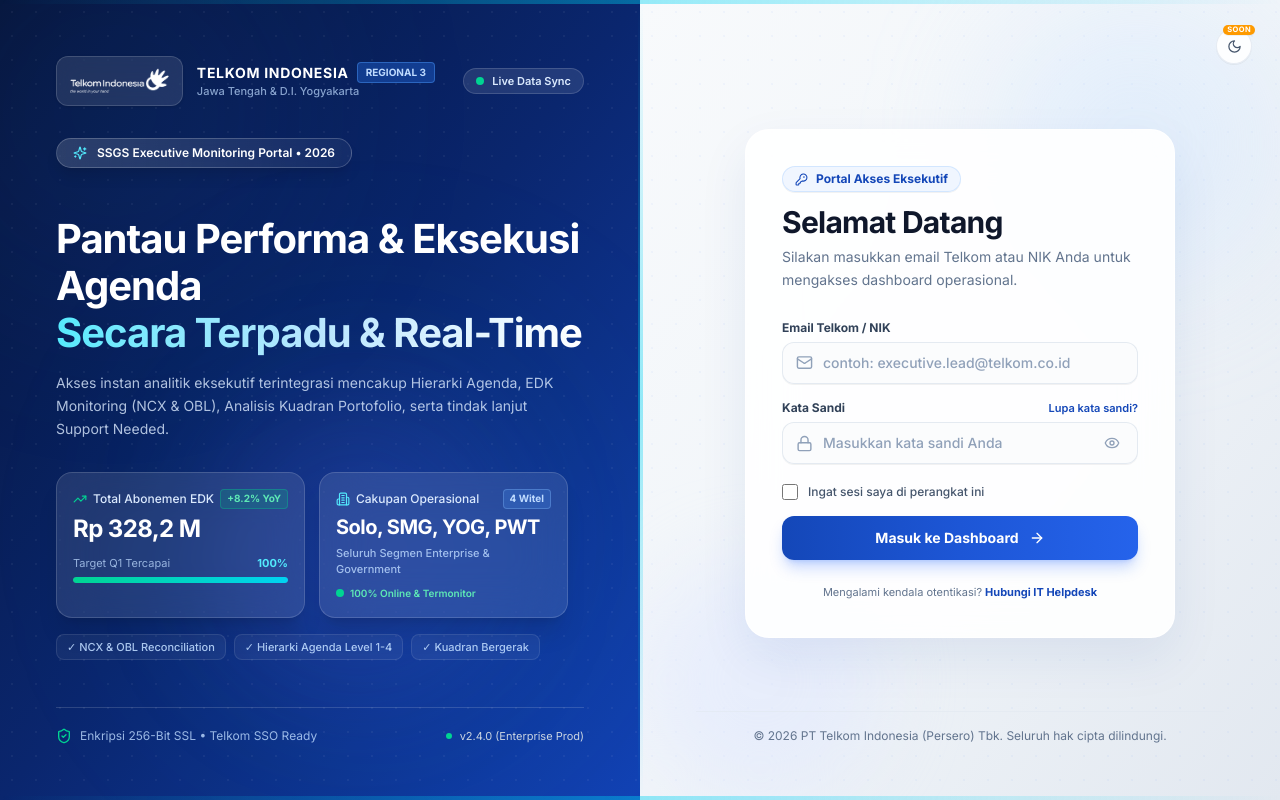
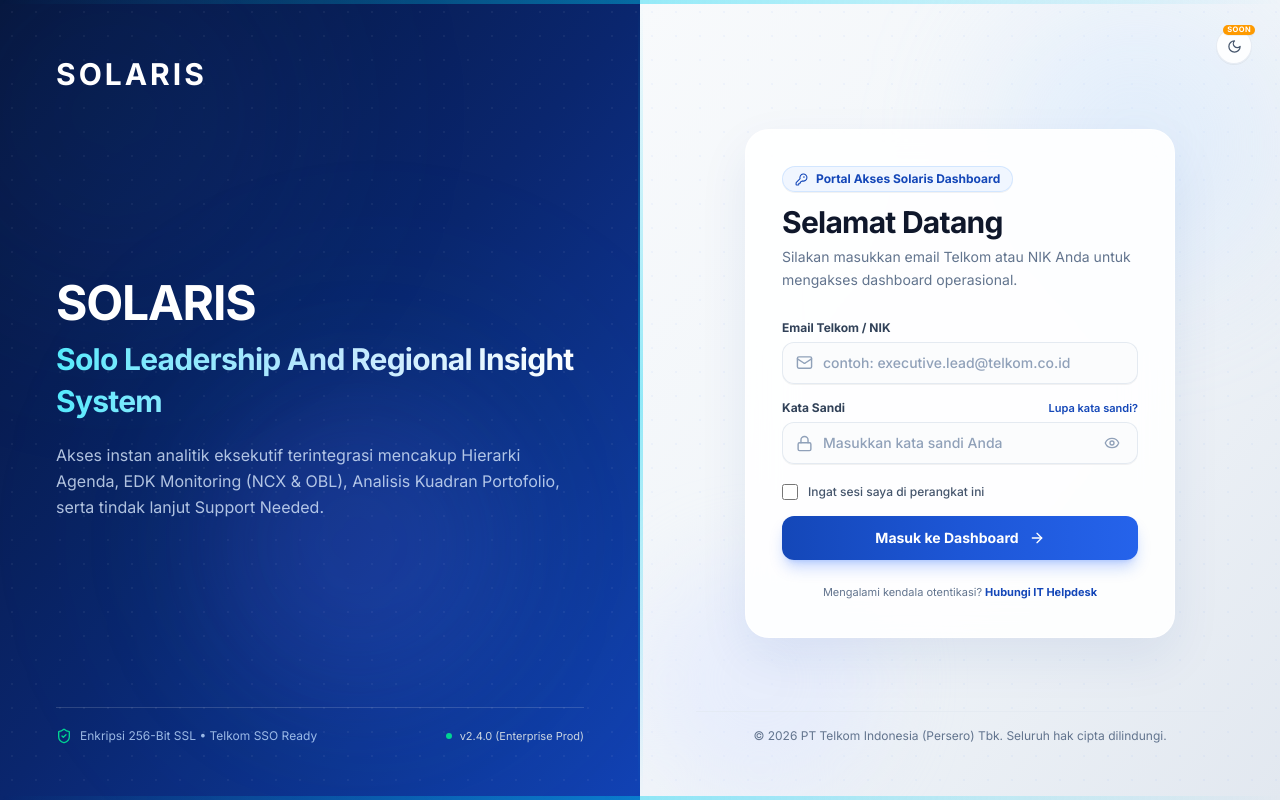
Before and after one commit to sanafaksa/telkom-dashboard, a React (Vite) app in the folder telkom/: page /login in a window 1280 px wide. Built offline with nearby package versions, Linux system fonts and the light colour scheme.

Commit message:
update baru  tampilan login  dan  redesign nama  by nafian

```diff
--- a/telkom/src/components/Layout.jsx
+++ b/telkom/src/components/Layout.jsx
@@ -105,13 +105,10 @@
     >
       {/* Brand Header */}
       <div className="flex items-center justify-between px-2 pt-1 pb-4 mb-1">
-        <NavLink to="/dashboard" className="flex items-center gap-2">
-          <img
-            src="/telkom-logo.png"
-            alt="Telkom Indonesia - the world in your hand"
-            className="h-12 object-contain max-w-[180px]"
-            style={{ filter: 'brightness(0) invert(1)' }}
-          />
+        <NavLink to="/dashboard" className="flex items-center gap-2 group select-none py-1">
+          <span className="text-xl font-black tracking-widest text-white group-hover:text-blue-100 transition-colors">
+            SOLARIS
+          </span>
         </NavLink>
         {onCollapse && (
           <button
--- a/telkom/src/pages/Login.jsx
+++ b/telkom/src/pages/Login.jsx
@@ -8,15 +8,9 @@
   ArrowRight,
   ShieldCheck,
   CheckCircle2,
-  Building2,
-  TrendingUp,
   AlertCircle,
   Loader2,
   KeyRound,
-  Sparkles,
-  Layers,
-  Fingerprint,
-  Sun,
   Moon
 } from 'lucide-react';
 import { useTheme } from '../context/ThemeContext';
@@ -114,7 +108,7 @@
           </div>
 
           <h2 className="relative z-10 text-2xl sm:text-3xl font-extrabold tracking-tight text-slate-900 mb-2">
-            Selamat Datang di SSGS Portal
+            Selamat Datang di Solaris Portal
           </h2>
           <p className="relative z-10 text-xs sm:text-sm text-slate-500 mb-6">
             Menyiapkan modul analitik eksekutif Regional 3...
@@ -174,118 +168,24 @@
           />
           <div className="absolute top-1/2 left-1/3 size-72 rounded-full bg-indigo-500/15 blur-3xl pointer-events-none" />
 
-          {/* Top Brand & Indicator */}
+          {/* Top Brand */}
           <div className="relative z-10">
-            <div className="flex items-center justify-between">
-              <div className="flex items-center gap-3.5">
-                <div className="p-2 rounded-xl bg-white/10 backdrop-blur-md border border-white/15 shadow-sm">
-                  <img
-                    src="/telkom-logo.png"
-                    alt="Telkom Indonesia Logo"
-                    className="h-8 object-contain brightness-0 invert"
-                  />
-                </div>
-                <div>
-                  <div className="flex items-center gap-2">
-                    <span className="text-sm font-extrabold tracking-wider text-white">
-                      TELKOM INDONESIA
-                    </span>
-                    <span className="text-[10px] font-bold px-2 py-0.5 rounded bg-blue-500/30 border border-blue-400/40 text-blue-200 uppercase">
-                      Regional 3
-                    </span>
-                  </div>
-                  <p className="text-[11px] text-blue-200/70 font-medium">
-                    Jawa Tengah &amp; D.I. Yogyakarta
-                  </p>
-                </div>
-              </div>
-
-              <div className="inline-flex items-center gap-2 px-3 py-1 rounded-full bg-white/10 backdrop-blur-md border border-white/15 text-[11px] font-semibold text-blue-100">
-                <span className="size-2 rounded-full bg-emerald-400 animate-ping" />
-                <span>Live Data Sync</span>
-              </div>
-            </div>
-
-            {/* Portal Badge */}
-            <div className="inline-flex items-center gap-2.5 mt-8 px-4 py-1.5 rounded-full bg-gradient-to-r from-white/15 to-white/5 backdrop-blur-md border border-white/20 text-xs font-semibold text-white shadow-lg shadow-black/10">
-              <Sparkles size={14} className="text-cyan-300" />
-              <span>SSGS Executive Monitoring Portal • 2026</span>
-            </div>
+            <span className="text-2xl sm:text-3xl font-black tracking-widest text-white select-none">
+              SOLARIS
+            </span>
           </div>
 
-          {/* Center Content: Headline & Visual KPI Cards */}
+          {/* Center Content: Headline & Visual Branding */}
           <div className="relative z-10 my-auto py-8">
-            <h1 className="text-3xl xl:text-[40px] font-black tracking-tight leading-[1.18] text-white">
-              Pantau Performa &amp; Eksekusi Agenda <br />
-              <span className="text-transparent bg-clip-text bg-gradient-to-r from-cyan-300 via-sky-200 to-white">
-                Secara Terpadu &amp; Real-Time
-              </span>
+            <h1 className="text-4xl xl:text-5xl font-black tracking-tight text-white mb-3">
+              SOLARIS
             </h1>
-
-            <p className="mt-4 text-xs xl:text-sm text-blue-100/80 leading-relaxed max-w-lg">
+            <h2 className="text-2xl xl:text-3xl font-extrabold tracking-tight text-transparent bg-clip-text bg-gradient-to-r from-cyan-300 via-sky-200 to-white leading-snug">
+              Solo Leadership And Regional Insight System
+            </h2>
+            <p className="mt-5 text-sm xl:text-base text-blue-100/80 leading-relaxed max-w-lg font-normal">
               Akses instan analitik eksekutif terintegrasi mencakup Hierarki Agenda, EDK Monitoring (NCX &amp; OBL), Analisis Kuadran Portofolio, serta tindak lanjut Support Needed.
             </p>
-
-            {/* Glassmorphic KPI Cards */}
-            <div className="grid grid-cols-2 gap-3.5 mt-8 max-w-lg">
-              {/* Card 1: EDK Abonemen */}
-              <div className="group p-4 rounded-2xl bg-white/10 backdrop-blur-xl border border-white/15 shadow-xl hover:bg-white/[0.14] transition-all duration-300 hover:border-white/30">
-                <div className="flex items-center justify-between text-blue-200 text-xs font-medium mb-1">
-                  <span className="flex items-center gap-1.5 text-blue-100">
-                    <TrendingUp size={14} className="text-emerald-400" />
-                    Total Abonemen EDK
-                  </span>
-                  <span className="text-[10px] font-bold px-1.5 py-0.5 rounded bg-emerald-500/20 text-emerald-300 border border-emerald-400/30">
-                    +8.2% YoY
-                  </span>
-                </div>
-                <p className="text-2xl font-black text-white tracking-tight mt-1">
-                  Rp 328,2 M
-                </p>
-                <div className="mt-2.5 flex items-center justify-between text-[11px] text-blue-200/75">
-                  <span>Target Q1 Tercapai</span>
-                  <span className="font-bold text-cyan-300">100%</span>
-                </div>
-                <div className="w-full bg-white/15 h-1.5 rounded-full overflow-hidden mt-1.5">
-                  <div className="bg-gradient-to-r from-emerald-400 to-cyan-400 h-full rounded-full w-full" />
-                </div>
-              </div>
-
-              {/* Card 2: Cakupan Witel */}
-              <div className="group p-4 rounded-2xl bg-white/10 backdrop-blur-xl border border-white/15 shadow-xl hover:bg-white/[0.14] transition-all duration-300 hover:border-white/30">
-                <div className="flex items-center justify-between text-blue-200 text-xs font-medium mb-1">
-                  <span className="flex items-center gap-1.5 text-blue-100">
-                    <Building2 size={14} className="text-cyan-300" />
-                    Cakupan Operasional
-                  </span>
-                  <span className="text-[10px] font-bold px-1.5 py-0.5 rounded bg-blue-400/20 text-blue-200 border border-blue-300/30">
-                    4 Witel
-                  </span>
-                </div>
-                <p className="text-xl font-black text-white tracking-tight mt-1">
-                  Solo, SMG, YOG, PWT
-                </p>
-                <p className="text-[11px] text-blue-200/80 mt-1 font-medium">
-                  Seluruh Segmen Enterprise &amp; Government
-                </p>
-                <div className="mt-2 flex items-center gap-1.5">
-                  <span className="size-2 rounded-full bg-emerald-400 inline-block" />
-                  <span className="text-[10px] text-emerald-300 font-semibold">100% Online &amp; Termonitor</span>
-                </div>
-              </div>
-            </div>
-
-            {/* Additional Feature Chips */}
-            <div className="flex flex-wrap items-center gap-2 mt-4 max-w-lg">
-              {['NCX & OBL Reconciliation', 'Hierarki Agenda Level 1-4', 'Kuadran Bergerak'].map((tag) => (
-                <span
-                  key={tag}
-                  className="px-2.5 py-1 rounded-lg bg-white/5 border border-white/10 text-[11px] text-blue-200/90 font-medium"
-                >
-                  ✓ {tag}
-                </span>
-              ))}
-            </div>
           </div>
 
           {/* Bottom Security Assurance */}
@@ -354,7 +254,7 @@
                 className="h-8 object-contain"
               />
               <span className="text-xs font-bold text-slate-800 tracking-wide">
-                SSGS Portal
+                Solaris Portal
               </span>
             </div>
             <span className="text-[11px] font-bold text-[#1447B8] bg-blue-50 px-2.5 py-0.5 rounded-full border border-blue-200">
@@ -369,7 +269,7 @@
               <div className="mb-7">
                 <div className="inline-flex items-center gap-2 px-3 py-1 rounded-full bg-blue-50/90 border border-blue-200/60 text-[#1447B8] text-xs font-bold mb-3 shadow-2xs">
                   <KeyRound size={13} className="text-[#1447B8]" />
-                  <span>Portal Akses Eksekutif</span>
+                  <span>Portal Akses Solaris Dashboard</span>
                 </div>
                 <h2 className="text-2xl sm:text-3xl font-extrabold text-slate-900 tracking-tight">
                   Selamat Datang
```
Also changed, not shown: telkom/public/telkom-brand-white.png (added), telkom/public/telkom-brand.png (added), 1 other file (tests, documents, lock files or other folders).
